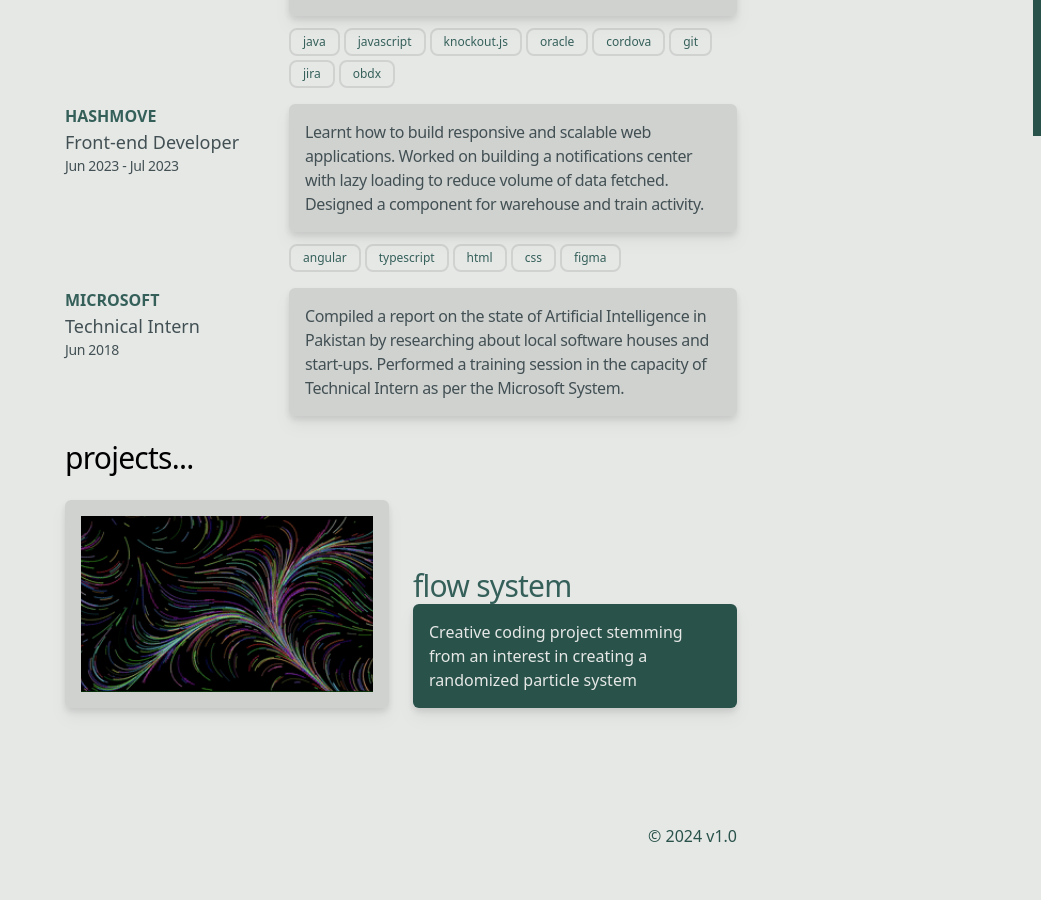
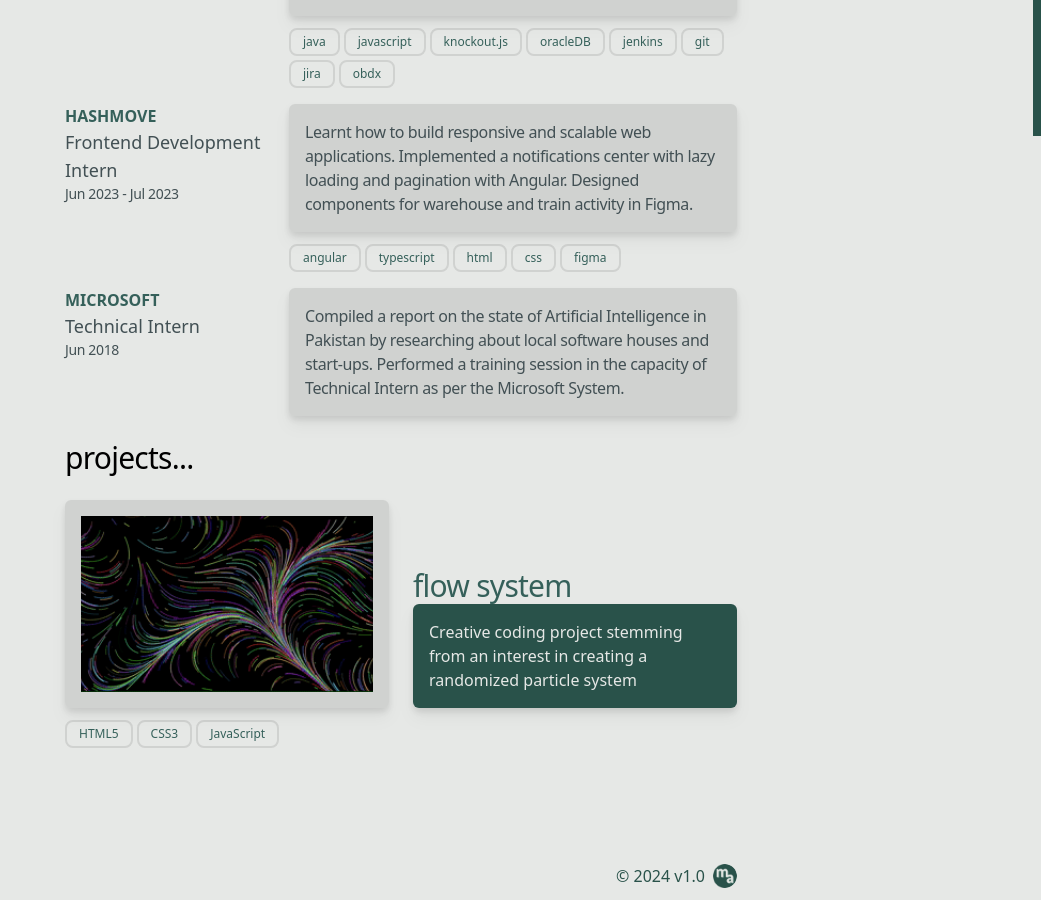
Before and after one commit to Mafzii/portfolio_v1, a Next.js app: page / in a window 1280 px wide. Shown: the part 664-1564 px from the top of the page, without its empty margins (239-1280 px from the left). Before the commit the page ends 1524 px from the top, so only its background shows below. Built offline with nearby package versions, Linux system fonts and the light colour scheme.

Commit message:
DEV-1: Navbar | Added contact me button and other final changes

```diff
--- a/components/Experience.jsx
+++ b/components/Experience.jsx
@@ -10,8 +10,8 @@
       "java",
       "javascript",
       "knockout.js",
-      "oracle",
-      "cordova",
+      "oracleDB",
+      "jenkins",
       "git",
       "jira",
       "obdx",
@@ -19,9 +19,9 @@
   },
   {
     place: "HASHMOVE",
-    title: "Front-end Developer",
+    title: "Frontend Development Intern",
     date: "Jun 2023 - Jul 2023",
-    info: "Learnt how to build responsive and scalable web applications. Worked on building a notifications center with lazy loading to reduce volume of data fetched. Designed a component for warehouse and train activity.",
+    info: "Learnt how to build responsive and scalable web applications. Implemented a notifications center with lazy loading and pagination with Angular. Designed components for warehouse and train activity in Figma.",
     tech: ["angular", "typescript", "html", "css", "figma"],
   },
   {
--- a/components/Footer.jsx
+++ b/components/Footer.jsx
@@ -1,4 +1,5 @@
 import React from "react";
+import Image from "next/image";
 
 export default function Footer() {
   return (
@@ -7,6 +8,13 @@
       <div className="mt-4 h-12">
         <div className="flex items-center justify-end h-full">
           <p className="text-primary">© 2024 v1.0</p>
+          <Image
+            alt="personal logo"
+            className="rounded-full pointer-events-none ps-2"
+            src="/image/favicon-32x32.png"
+            width={32}
+            height={32}
+          />
         </div>
       </div>
     </section>
--- a/components/Navbar.jsx
+++ b/components/Navbar.jsx
@@ -1,4 +1,4 @@
-import { React, useRef } from "react";
+import { React, useRef, useState } from "react";
 import Image from "next/image";
 import { motion, useInView, AnimatePresence } from "framer-motion";
 import { SocialIcon } from "react-social-icons/component";
@@ -10,6 +10,7 @@
 const Navbar = () => {
   const ref = useRef(null);
   const navSwitch = useInView(ref);
+  const [showContactForm, setShowContactForm] = useState(false);
   const scrollTo = function (target) {
     const element = document.getElementById(target);
     element?.scrollIntoView({
@@ -91,15 +92,6 @@
             className="z-50 fixed top-0 left-0 w-full h-12 bg-background-dark rounded-b-lg shadow-lg pt-1"
           >
             <div className="flex justify-between max-w-2xl mx-auto">
-              <div className="flex my-auto w-fit">
-                <Image
-                  alt="personal logo"
-                  className="rounded-full pointer-events-none"
-                  src="/image/favicon-32x32.png"
-                  width={32}
-                  height={32}
-                />
-              </div>
               <div className="flex justify-between w-fit">
                 <p className="m-2 hover:text-black cursor-pointer">
                   <a onClick={() => scrollTo("about")}>/about</a>
@@ -111,6 +103,11 @@
                   <a onClick={() => scrollTo("projects")}>/projects</a>
                 </p>
               </div>
+              <div className="flex p-1 bg-secondary rounded-md my-auto w-fit">
+                <p className="px-2 text-white cursor-pointer">
+                  <a onClick={() => setShowContactForm(true)}>contact me</a>
+                </p>
+              </div>
             </div>
           </motion.div>
         )}
--- a/components/Projects.jsx
+++ b/components/Projects.jsx
@@ -8,6 +8,7 @@
     image: "/image/flow-fields.gif",
     description:
       "Creative coding project stemming from an interest in creating a randomized particle system",
+    tech: ["HTML5", "CSS3", "JavaScript"],
   },
 ];
 
@@ -16,11 +17,11 @@
     <section id="projects" className="my-4">
       <h1 className="text-black text-3xl tracking-tight">projects...</h1>
       <div className="my-4">
-        {_projects.map((project, index) => (
-          <div className="my-6 grid grid-flow-row grid-cols-2 gap-6">
+        {_projects.map((info, index) => (
+          <div className="my-6 grid grid-flow-row grid-cols-2 gap-x-6 gap-y-2">
             <div className="w-full bg-background-dark rounded-md p-4 drop-shadow-lg">
               <Image
-                src={project.image}
+                src={info.image}
                 alt="Gif of the project"
                 format="gif"
                 layout="fill"
@@ -31,10 +32,28 @@
             <div className="grid grid-flow-row grid-rows-2">
               <div className="flex items-end">
                 <h1 className="font-light tracking-tight text-3xl">
-                  {project.name}
+                  {info.name}
                 </h1>
               </div>
-              <div className="bg-primary text-background rounded-md p-4 drop-shadow-lg">{project.description}</div>
+              <div className="bg-primary text-background rounded-md p-4 drop-shadow-lg">
+                {info.description}
+              </div>
+            </div>
+            <div className="col-span-2">
+              <div className="flex flex-wrap">
+                {info["tech"]
+                  ? info["tech"].map((chip, index) => {
+                      return (
+                        <div
+                          key={"chip-" + index}
+                          className="mt-1 me-1 rounded-lg bg-transparent py-1 px-3 border-2 border-solid border-background-dark"
+                        >
+                          <p className="text-text text-xs font-light">{chip}</p>
+                        </div>
+                      );
+                    })
+                  : null}
+              </div>
             </div>
           </div>
         ))}
```
Also changed, not shown: 1 other file (tests, documents, lock files or other folders).
